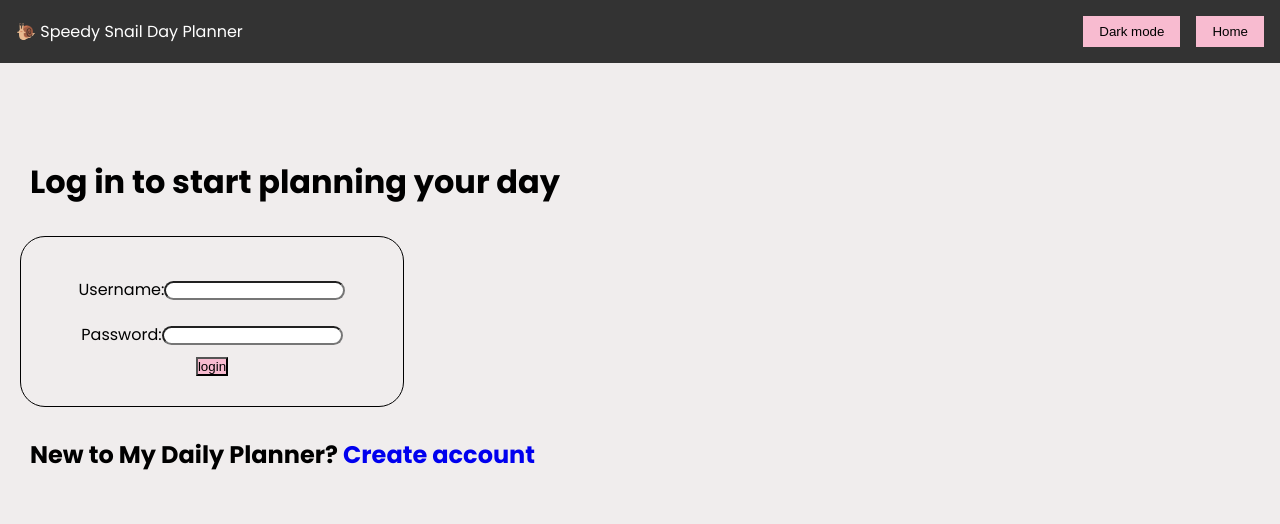
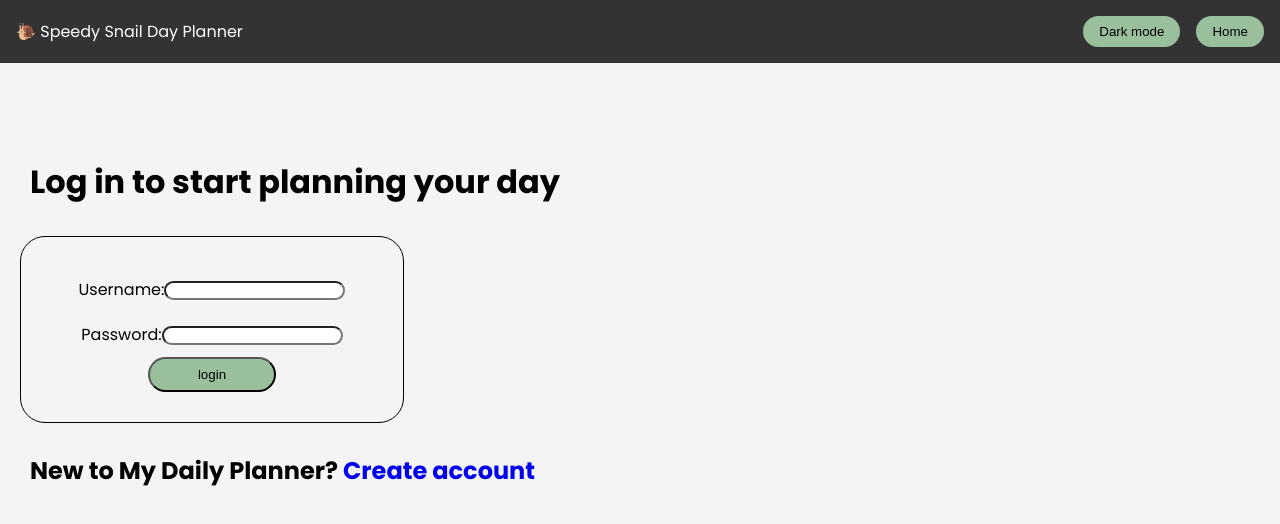
Before and after one commit to antivalse/speedysnail_dayplanner, a React (Vite) app in the folder frontend/: page / in a window 1280 px wide. Shown: the top 524 px of the page. Built offline with nearby package versions, Linux system fonts and the light colour scheme; no server answers.

Commit message:
added some border radius to buttons on page

```diff
--- a/frontend/src/assets/scss/App.scss
+++ b/frontend/src/assets/scss/App.scss
@@ -24,7 +24,7 @@ body {
   height: 100%;
   margin: 0;
   font-family: "Poppins", sans-serif;
-  background-color: #f0eded;
+  background-color: #f4f4f4;
 }
 
 #App {
@@ -34,7 +34,7 @@ body {
 }
 
 button {
-  background-color: #f8bbd0;
+  background-color: #9abf9d;
 }
 
 #container {
--- a/frontend/src/assets/scss/_LoginForm.scss
+++ b/frontend/src/assets/scss/_LoginForm.scss
@@ -13,4 +13,10 @@ form {
       border-radius: 20px;
     }
   }
+  button {
+    padding: 8px;
+    border-radius: 20px;
+    width: 40%;
+    max-width: 50%;
+  }
 }
--- a/frontend/src/assets/scss/_Navbar.scss
+++ b/frontend/src/assets/scss/_Navbar.scss
@@ -16,6 +16,7 @@
 }
 
 .navbar-buttons button {
+  border-radius: 20px;
   margin-left: 1rem;
   padding: 0.5rem 1rem;
   border: none;
```
